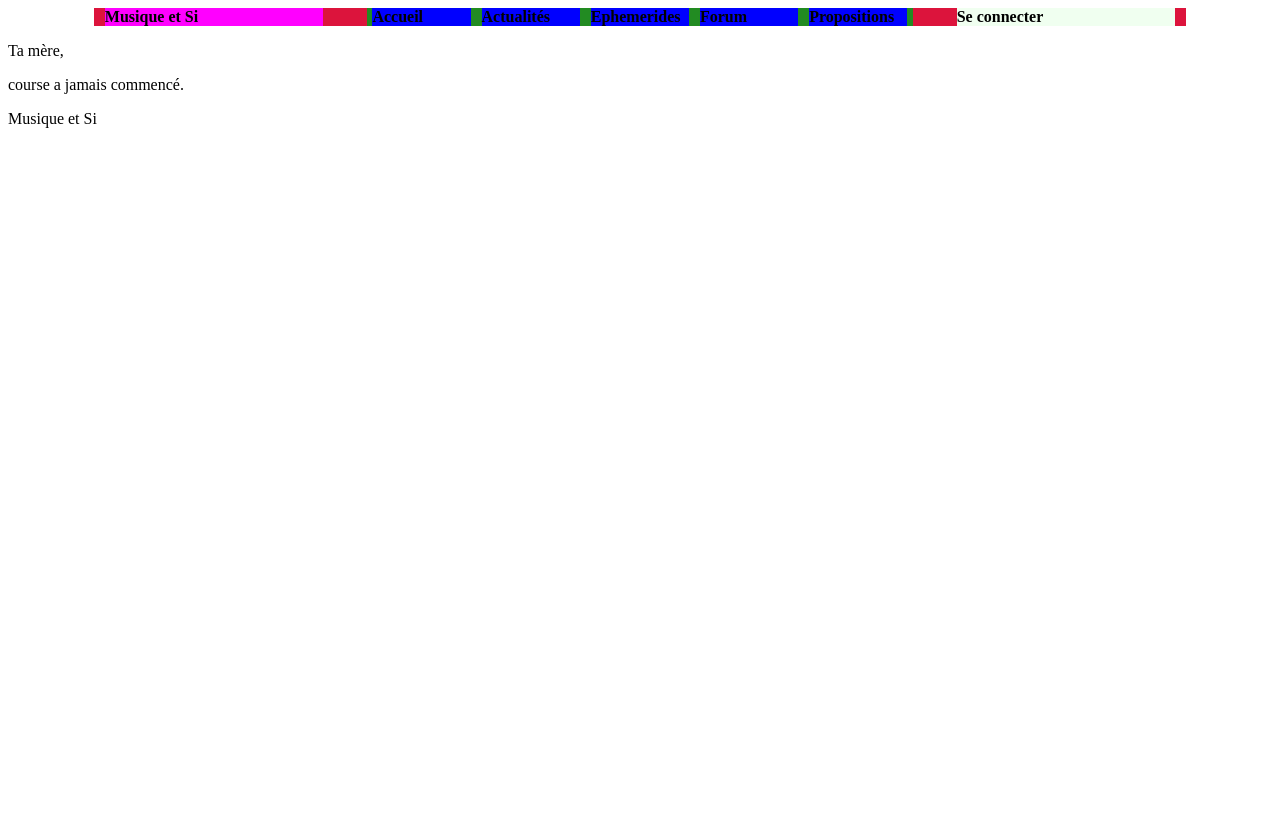
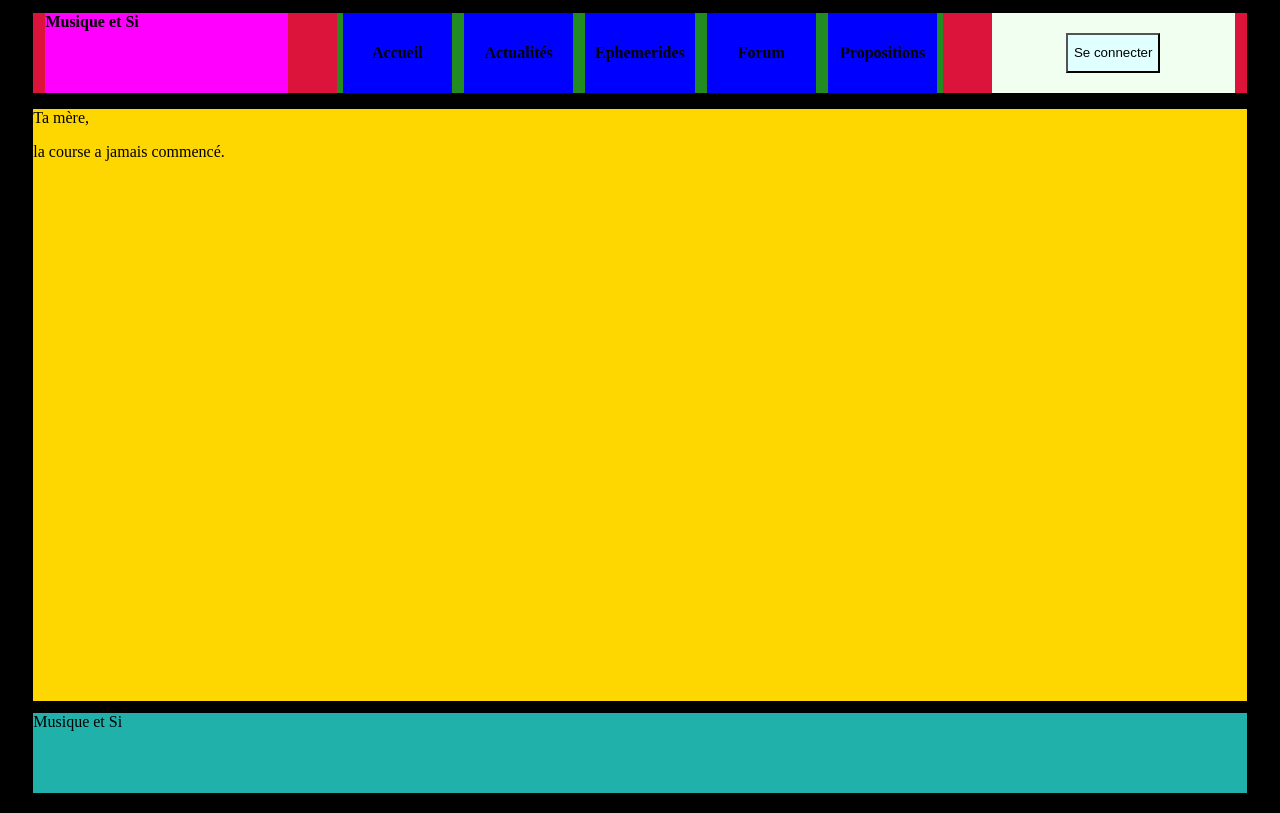
Before and after one commit to qrabilloud/musique-et-si, a plain HTML site: page index.html in a window 1280 px wide. Drawn offline with Linux system fonts and the light colour scheme.

Commit message:
Updated main page.
Minimal version of main page with menu and layout.

```diff
--- a/index.html
+++ b/index.html
@@ -2,7 +2,8 @@
 <html lang="fr">
 <head>
     <meta http-equiv="Content-Type" content="text/html" charset="utf-8">
-    <title>KungerGames</title>
+    <title>MusiqueEtSi</title>
+    <script type="text/javascript" src="terrorist.js"></script>
     <link href="styles/main-style.css" rel="stylesheet" type="text/css" />
 </head>
 <body>
@@ -28,14 +29,15 @@
                     <strong>Propositions</strong>
                 </div>
             </div>
-            <div id="login">
-                <strong>Se connecter</strong>
+            <div id="login" >
+                <input type="button" id="login-button" value="Se connecter" onclick="patate()">
+            </input>
             </div>
         </div>
     </header>
     <div id="content">
         <p>Ta mère,</p>
-        <p>course a jamais commencé.</p>
+        <p>la course a jamais commencé.</p>
     </div>
     <footer>
         Musique et Si
--- a/styles/main-style.css
+++ b/styles/main-style.css
@@ -1,13 +1,24 @@
+html {
+    height: 100%;
+}
+
+body {
+    background-color: black;
+    height: 100%;
+}
+
 header {
     margin-left: 2%;
     margin-right: 2%;
+    margin-top: 1%;
+    margin-bottom: 1%;
+    height: 10%;
 }
 
 #menu {
     background-color: crimson;
     display: flex;
-    margin-left: 5%;
-    margin-right: 5%;
+    height: 100%;
 }
 
 #logo {
@@ -31,6 +42,8 @@ header {
     width: 18%;
     margin-right: 1%;
     margin-left: 1%;
+    justify-content: center;
+    align-items: center;
 }
 
 #login {
@@ -38,4 +51,30 @@ header {
     width: 20%;
     margin-left: 2%;
     margin-right: 1%;
+    display: flex;
+    justify-content: center;
+    align-items: center;
 }
+
+#login-button {
+    background-color: lightcyan;
+    height: 50%;
+}
+
+#content {
+    background-color: gold;
+    margin-left: 2%;
+    margin-right: 2%;
+    margin-top: 1%;
+    margin-bottom: 1%;
+    height: 74%;
+}
+
+footer {
+    background-color: lightseagreen;
+    margin-left: 2%;
+    margin-right: 2%;
+    margin-top: 1%;
+    margin-bottom: 1%;
+    height: 10%;
+}
--- /dev/null
+++ b/terrorist.js
@@ -0,0 +1,3 @@
+function patate() {
+    alert("ALED")
+}
```
